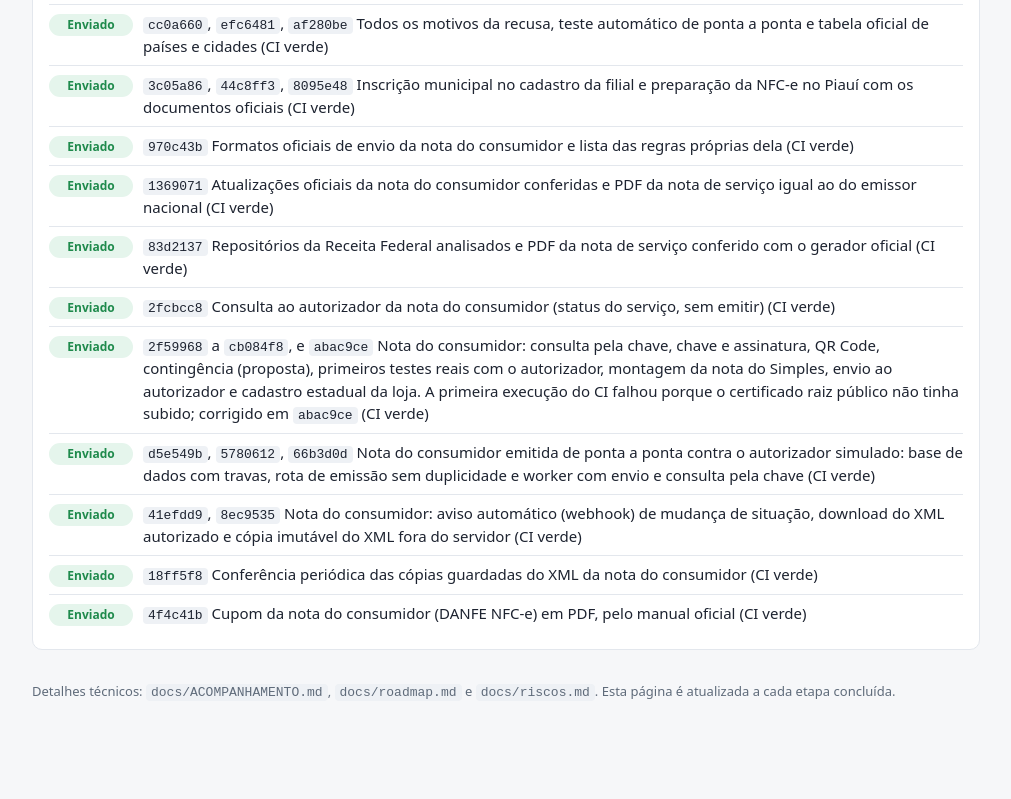
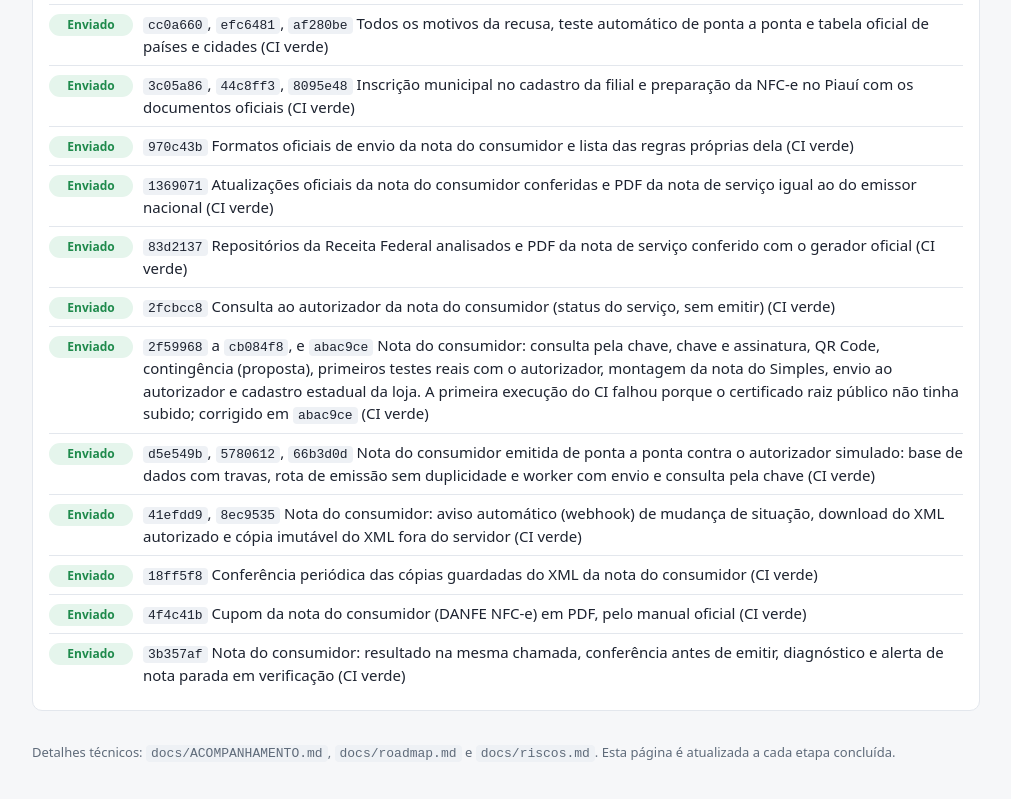
Before and after one commit to Act962/orbita-nfe, a website: page docs/status.html in a window 1280 px wide. Shown: the part 9475-10274 px from the top of the page, without its empty margins (134-1145 px from the left). Before the commit the page ends 10225 px from the top, so only its background shows below. Drawn offline with Linux system fonts and the light colour scheme.

Commit message:
Painel: acompanhamento da NFC-e enviado (CI verde)
Co-Authored-By: Claude Opus 5.5 <noreply@anthropic.com>

```diff
--- a/docs/status.html
+++ b/docs/status.html
@@ -333,6 +333,7 @@
 <li><span class="tag done">Enviado</span><div><code>41efdd9</code>, <code>8ec9535</code> Nota do consumidor: aviso automático (webhook) de mudança de situação, download do XML autorizado e cópia imutável do XML fora do servidor (CI verde)</div></li>
 <li><span class="tag done">Enviado</span><div><code>18ff5f8</code> Conferência periódica das cópias guardadas do XML da nota do consumidor (CI verde)</div></li>
 <li><span class="tag done">Enviado</span><div><code>4f4c41b</code> Cupom da nota do consumidor (DANFE NFC-e) em PDF, pelo manual oficial (CI verde)</div></li>
+<li><span class="tag done">Enviado</span><div><code>3b357af</code> Nota do consumidor: resultado na mesma chamada, conferência antes de emitir, diagnóstico e alerta de nota parada em verificação (CI verde)</div></li>
   </ul>
 </div>
 
```
